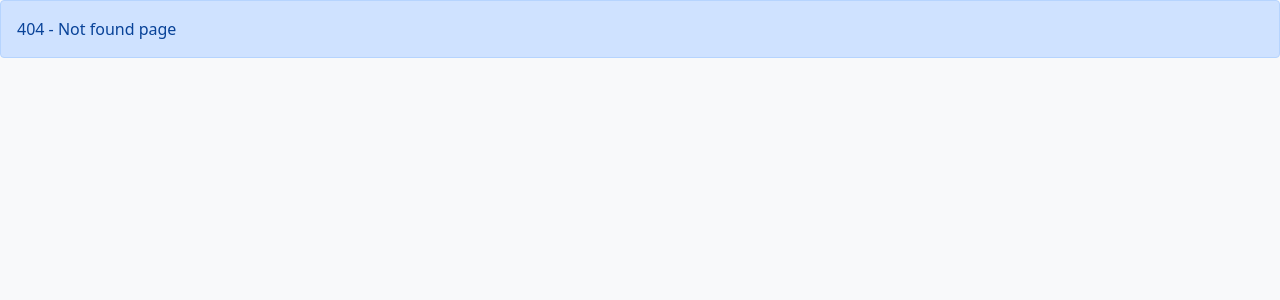
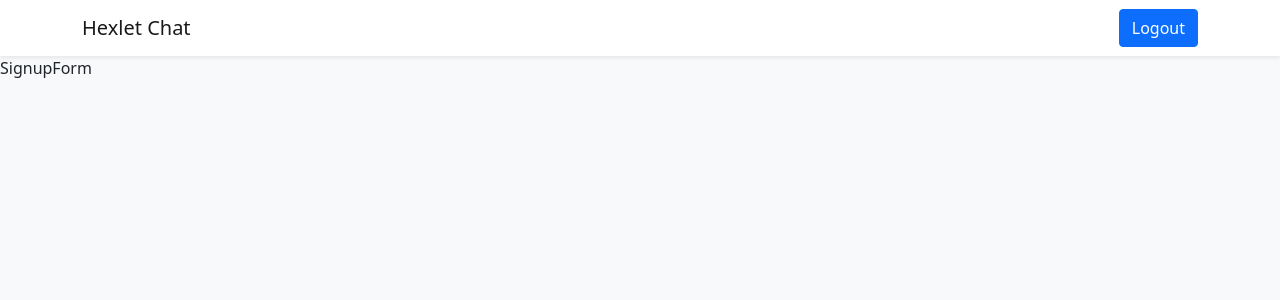
Before and after one commit to FFire/frontend-project-lvl4, a React (Create React App) app: page /signup in a window 1280 px wide. Before the commit this address had no page. Shown: the top 300 px of the page. Built offline with nearby package versions, Linux system fonts and the light colour scheme.

Commit message:
add pages and components

```diff
--- a/src/components/App.jsx
+++ b/src/components/App.jsx
@@ -2,13 +2,19 @@ import { Route, Routes } from "react-router-dom";
 import { NotFoundPage } from "../pages/NotFoundPage.jsx";
 import { LoginPage } from "../pages/LoginPage.jsx";
 import { MainPage } from "../pages/MainPage.jsx";
+import { SignupPage } from "../pages/SignupPage.jsx";
+import { NavMenu } from "./NavMenu.jsx";
+import { Toast } from "./Toast.jsx";
 
 export const App = () => (
-  <div>
+  <>
+    <NavMenu />
     <Routes>
       <Route path="/" element={<MainPage />} />
       <Route path="/login" element={<LoginPage />} />
+      <Route path="/signup" element={<SignupPage />} />
       <Route path="*" element={<NotFoundPage />} />
     </Routes>
-  </div>
+    <Toast />
+  </>
 );
--- /dev/null
+++ b/src/components/LogoutButton.jsx
@@ -0,0 +1,9 @@
+import { Button } from "react-bootstrap";
+
+export const LogoutButton = (props) => {
+  return (
+    <>
+      <Button>Logout</Button>
+    </>
+  );
+};
--- /dev/null
+++ b/src/components/NavMenu.jsx
@@ -0,0 +1,18 @@
+import { Container, Navbar } from "react-bootstrap";
+import { NavLink } from "react-router-dom";
+import { LogoutButton } from "./LogoutButton.jsx";
+
+export const NavMenu = (props) => {
+  return (
+    <Navbar variant="light" bg="white" expand="lg" className="shadow-sm">
+      <Container>
+        <Navbar.Brand>
+          <NavLink className="navbar-brand" to="/">
+            Hexlet Chat
+          </NavLink>
+        </Navbar.Brand>
+        <LogoutButton />
+      </Container>
+    </Navbar>
+  );
+};
--- /dev/null
+++ b/src/components/SignupForm.jsx
@@ -0,0 +1,7 @@
+export const SignupForm = (props) => {
+  return (
+    <>
+      <p>SignupForm</p>
+    </>
+  );
+};
--- /dev/null
+++ b/src/components/Toast.jsx
@@ -0,0 +1,17 @@
+import { ToastContainer } from "react-bootstrap";
+
+export const Toast = (props) => {
+  return (
+    <ToastContainer
+      position="top-right"
+      autoClose={5000}
+      hideProgressBar={false}
+      newestOnTop={false}
+      closeOnClick
+      rtl={false}
+      pauseOnFocusLoss
+      draggable
+      pauseOnHover
+    />
+  );
+};
--- a/src/pages/LoginPage.jsx
+++ b/src/pages/LoginPage.jsx
@@ -4,16 +4,6 @@ import { Card, Container } from "react-bootstrap";
 import { Link } from "react-router-dom";
 
 export const LoginPage = (props) => (
-  <div className="h-100">
-    <div className="h-100" id="chat">
-      <div className="d-flex flex-column h-100">
-        <nav className="shadow-sm navbar navbar-expand-lg navbar-light bg-white">
-          <div className="container">
-            <a className="navbar-brand" href="/">
-              Hexlet Chat
-            </a>
-          </div>
-        </nav>
   <Container className="h-100">
     <div className="row justify-content-center align-content-center h-100">
       <div className="col-sm-11 col-md-10 col-lg-9 col-xl-8 col-xxl-7">
@@ -33,8 +23,4 @@ export const LoginPage = (props) => (
       </div>
     </div>
   </Container>
-      </div>
-      <div className="Toastify"></div>
-    </div>
-  </div>
 );
--- /dev/null
+++ b/src/pages/SignupPage.jsx
@@ -0,0 +1,9 @@
+import { SignupForm } from "../components/SignupForm.jsx";
+
+export const SignupPage = (props) => {
+  return (
+    <>
+      <SignupForm />
+    </>
+  );
+};
```
Lines whose indentation alone changed are shown as unchanged.
